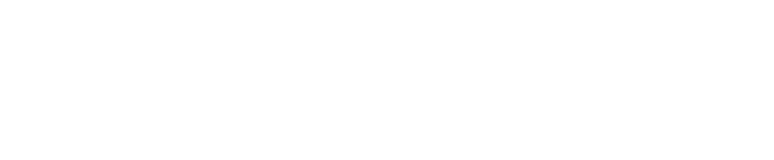
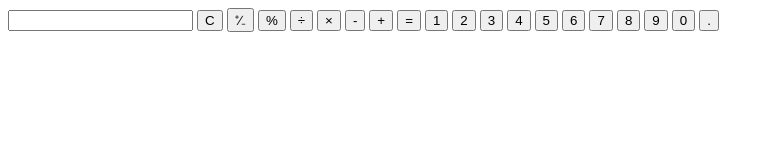
Before and after one commit to HPTR/javascript-calculator, a plain HTML site: page index.html in a window 1280 px wide. Shown: the whole page, without its empty margins (0-774 px from the left). Drawn offline with nearby package versions, Linux system fonts and the light colour scheme; files that its build step writes are made by us from their sources.

Commit message:
Added calculator HTML

```diff
--- a/index.html
+++ b/index.html
@@ -9,5 +9,28 @@
 </head>
 <body>
 
+    <div class="calculator">
+        <input class="calculator__display"></input>
+        <button class="calculator__button calculator__button--function clear">C</button>
+        <button class="calculator__button calculator__button--function polarity">⁺∕₋</button>
+        <button class="calculator__button calculator__button--function percentage">%</button>
+        <button class="calculator__button calculator__button--operator button divide">÷</button>
+        <button class="calculator__button calculator__button--operator multiply">×</button>
+        <button class="calculator__button calculator__button--operator subtract">-</button>
+        <button class="calculator__button calculator__button--operator add">+</button>
+        <button class="calculator__button calculator__button--operator calculate">=</button>
+        <button class="calculator__button calculator__button--number one">1</button>
+        <button class="calculator__button calculator__button--number two">2</button>
+        <button class="calculator__button calculator__button--number three">3</button>
+        <button class="calculator__button calculator__button--number four">4</button>
+        <button class="calculator__button calculator__button--number five">5</button>
+        <button class="calculator__button calculator__button--number six">6</button>
+        <button class="calculator__button calculator__button--number seven">7</button>
+        <button class="calculator__button calculator__button--number eight">8</button>
+        <button class="calculator__button calculator__button--number nine">9</button>
+        <button class="calculator__button calculator__button--number zero">0</button>
+        <button class="calculator__button calculator__button--number decimal-point">.</button>
+      </div>
+
 </body>
 </html>
```
